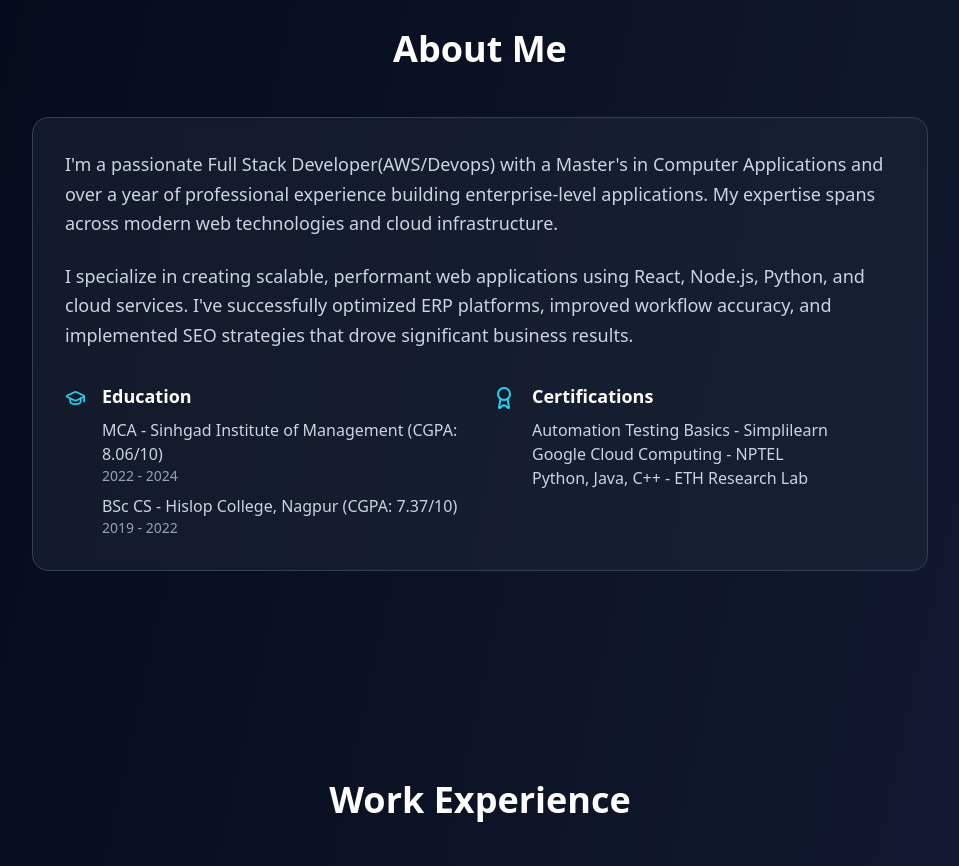
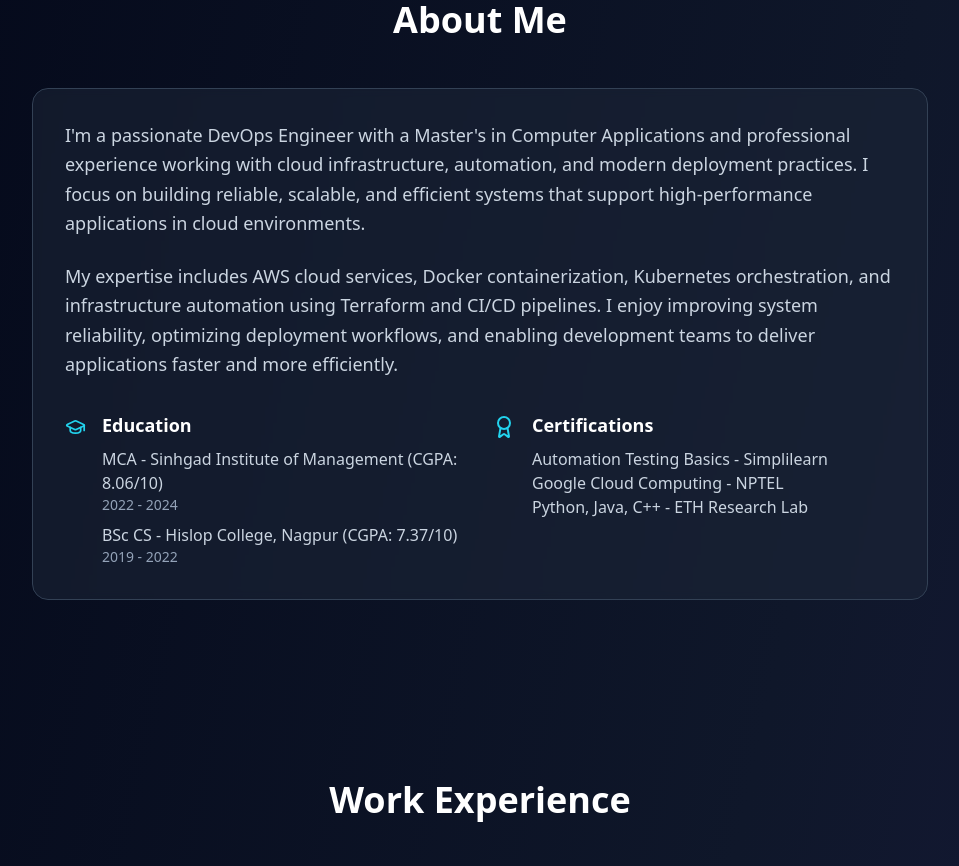
Before and after one commit to pratikrodi/my_portfolio, a React app in the folder frontend/: page / in a window 1280 px wide. Shown: the part 900-1766 px from the top of the page, without its empty margins (160-1119 px from the left). Built offline with nearby package versions, Linux system fonts and the light colour scheme; the HTML template or start-up script is replaced by a standard one.

Commit message:
updating resume

```diff
--- a/frontend/src/App.jsx
+++ b/frontend/src/App.jsx
@@ -268,14 +268,16 @@ troubleshoot distributed systems, optimize deployments, and collaborate with cro
           <h2 className="text-4xl font-bold mb-12 text-center">About Me</h2>
           <div className="bg-slate-800/50 rounded-2xl p-8 backdrop-blur-sm border border-slate-700">
             <p className="text-lg text-slate-300 leading-relaxed mb-6">
-              I'm a passionate Full Stack Developer(AWS/Devops) with a Master's in Computer Applications and over a year of
-              professional experience building enterprise-level applications. My expertise spans across modern
-              web technologies and cloud infrastructure.
+              I'm a passionate DevOps Engineer with a Master's in Computer Applications and professional experience
+              working with cloud infrastructure, automation, and modern deployment practices. I focus on building
+              reliable, scalable, and efficient systems that support high-performance applications in cloud environments.
             </p>
+
             <p className="text-lg text-slate-300 leading-relaxed mb-6">
-              I specialize in creating scalable, performant web applications using React, Node.js, Python, and
-              cloud services. I've successfully optimized ERP platforms, improved workflow accuracy, and
-              implemented SEO strategies that drove significant business results.
+              My expertise includes AWS cloud services, Docker containerization, Kubernetes orchestration, and
+              infrastructure automation using Terraform and CI/CD pipelines. I enjoy improving system reliability,
+              optimizing deployment workflows, and enabling development teams to deliver applications faster
+              and more efficiently.
             </p>
             <div className="grid md:grid-cols-2 gap-6 mt-8">
               <div className="flex items-start gap-4">
```
